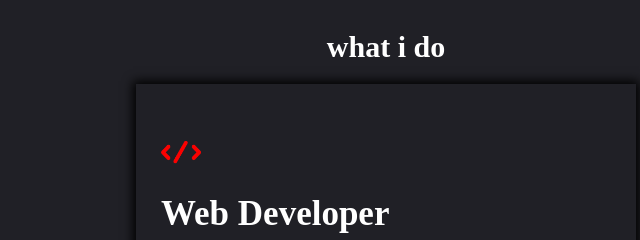
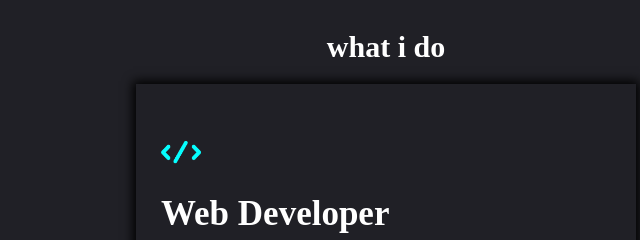
Before and after one commit to Mehran-Ali-jatoi/Portfoliio, a plain HTML site: page index.html in a window 1280 px wide. Shown: the part 1200-1440 px from the top of the page, 264-904 px from the left. Drawn offline with nearby package versions, Linux system fonts and the light colour scheme.

Commit message:
Update style.css
changing logo color

```diff
--- a/style/style.css
+++ b/style/style.css
@@ -347,6 +347,7 @@ header nav ul li a{
 .About .container .bottom  .i_do_card .card .item img{
     width: 40px;
     height: 40px;
+    filter: invert(1);
 }
 .About .container .bottom  .i_do_card .card .item h3{
     font-size: 35px;
```
